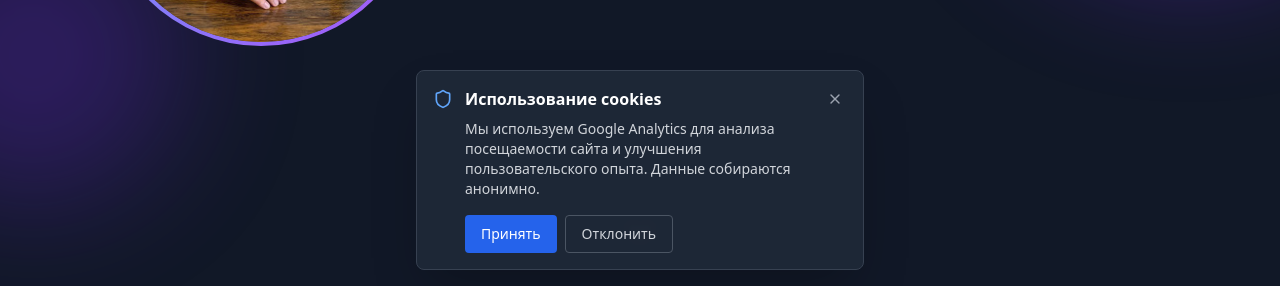
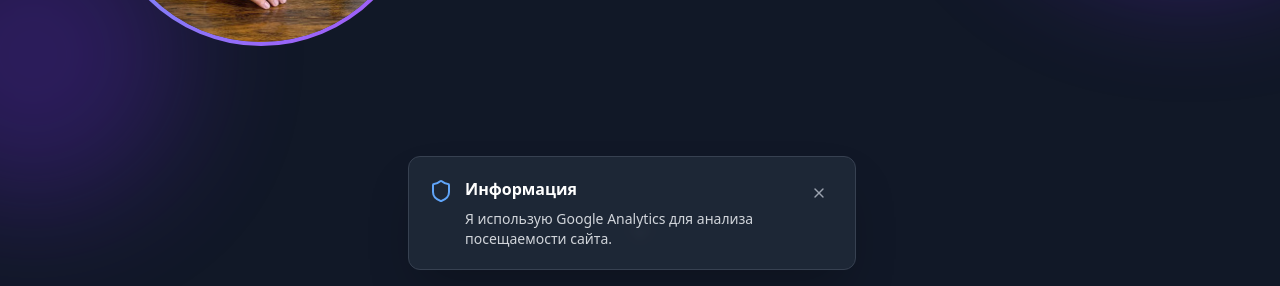
Before and after one commit to DanisKhasanov/Portfolio, a React (Vite) app: page / in a window 1280 px wide. Shown: the part 514-800 px from the top of the page. Built offline with nearby package versions, Linux system fonts and the light colour scheme; no server answers.

Commit message:
подправил на простое уведомление и нормальное отображение на моб устройствах

```diff
--- a/src/components/Analytics.tsx
+++ b/src/components/Analytics.tsx
@@ -1,21 +1,22 @@
 import { useEffect } from 'react';
-import { useAnalytics } from '../hooks/useAnalytics';
 
-const GA_MEASUREMENT_ID = import.meta.env.VITE_GA_MEASUREMENT_ID;
+declare global {
+  interface Window {
+    gtag: (...args: any[]) => void;
+  }
+}
 
 export const Analytics = () => {
-  const { trackEvent, trackPageView } = useAnalytics(GA_MEASUREMENT_ID);
-
   useEffect(() => {
-    // Отслеживаем начальную загрузку страницы
-    trackPageView('Portfolio Home', window.location.href);
+    // Проверяем, что gtag доступен (загружен из HTML)
+    if (typeof window.gtag === 'undefined') return;
 
     // Отслеживаем информацию о пользователе
     const userAgent = navigator.userAgent;
     const language = navigator.language;
     const screenResolution = `${screen.width}x${screen.height}`;
 
-    trackEvent('page_load', {
+    window.gtag('event', 'page_load', {
       user_agent: userAgent,
       language: language,
       screen_resolution: screenResolution,
@@ -27,7 +28,7 @@ export const Analytics = () => {
 
     const handleBeforeUnload = () => {
       const timeSpent = Math.round((Date.now() - startTime) / 1000);
-      trackEvent('time_on_site', {
+      window.gtag('event', 'time_on_site', {
         duration_seconds: timeSpent,
       });
     };
@@ -41,7 +42,7 @@ export const Analytics = () => {
         const href = link.getAttribute('href');
         const text = link.textContent?.trim();
 
-        trackEvent('link_click', {
+        window.gtag('event', 'link_click', {
           link_url: href,
           link_text: text,
           section: getSection(target),
@@ -54,7 +55,7 @@ export const Analytics = () => {
       entries.forEach((entry) => {
         if (entry.isIntersecting) {
           const sectionId = entry.target.id || entry.target.className;
-          trackEvent('section_view', {
+          window.gtag('event', 'section_view', {
             section_name: sectionId,
             visibility_percentage: Math.round(entry.intersectionRatio * 100),
           });
@@ -79,7 +80,7 @@ export const Analytics = () => {
       document.removeEventListener('click', handleLinkClick);
       observer.disconnect();
     };
-  }, [trackEvent, trackPageView]);
+  }, []);
 
   return null; // Компонент не рендерит UI
 };
--- a/src/components/ui/CookieNotice.tsx
+++ b/src/components/ui/CookieNotice.tsx
@@ -9,88 +9,63 @@ export const CookieNotice = () => {
   const { t } = useLanguage();
 
   useEffect(() => {
-    // Проверяем, согласился ли пользователь ранее
-    const hasConsented = localStorage.getItem('cookie-consent');
-    if (!hasConsented) {
+    // Проверяем, показывали ли уведомление ранее
+    const hasShown = localStorage.getItem('cookie-notice-shown');
+    if (!hasShown) {
       // Показываем уведомление через 2 секунды после загрузки
-      const timer = setTimeout(() => setIsVisible(true), 2000);
-      return () => clearTimeout(timer);
+      const showTimer = setTimeout(() => setIsVisible(true), 2000);
+
+      // Автоматически скрываем через 8 секунд
+      const hideTimer = setTimeout(() => {
+        setIsVisible(false);
+        localStorage.setItem('cookie-notice-shown', 'true');
+      }, 10000);
+
+      return () => {
+        clearTimeout(showTimer);
+        clearTimeout(hideTimer);
+      };
     }
   }, []);
 
-  const handleAccept = () => {
-    localStorage.setItem('cookie-consent', 'accepted');
+  const handleClose = () => {
     setIsVisible(false);
-  };
-
-  const handleDecline = () => {
-    localStorage.setItem('cookie-consent', 'declined');
-    setIsVisible(false);
-    // Здесь можно добавить логику отключения аналитики
+    localStorage.setItem('cookie-notice-shown', 'true');
   };
 
   if (!isVisible) return null;
 
   return (
-    <div className="fixed bottom-4 left-4 right-4 z-50 animate-slide-up">
+    <div className="fixed bottom-14 sm:bottom-4 left-0 right-4 z-50 animate-slide-up">
       <div className={`
-        max-w-md mx-auto p-4 rounded-lg shadow-2xl border backdrop-blur-sm
+        max-w-xs sm:max-w-md mx-auto p-4 sm:p-5 rounded-xl shadow-2xl border backdrop-blur-sm
         ${theme === 'dark'
           ? 'bg-gray-800/95 border-gray-700 text-white'
           : 'bg-white/95 border-gray-200 text-gray-900'
         }
       `}>
         <div className="flex items-start gap-3">
-          <Shield className={`w-5 h-5 mt-0.5 flex-shrink-0 ${
+          <Shield className={`w-5 h-5 sm:w-6 sm:h-6 mt-0.5 flex-shrink-0 ${
             theme === 'dark' ? 'text-blue-400' : 'text-blue-600'
           }`} />
 
-          <div className="flex-1">
-            <h3 className="font-semibold mb-2">
-              {t?.cookieNotice?.title || 'Использование cookies'}
+          <div className="flex-1 min-w-0">
+            <h3 className="font-semibold mb-2 text-sm sm:text-base">
+              {t?.cookieNotice?.title || 'Информация'}
             </h3>
 
-            <p className={`text-sm mb-4 ${
+            <p className={`text-xs sm:text-sm leading-relaxed ${
               theme === 'dark' ? 'text-gray-300' : 'text-gray-600'
             }`}>
-              {t?.cookieNotice?.message ||
-                'Мы используем Google Analytics для анализа посещаемости сайта и улучшения пользовательского опыта. Данные собираются анонимно.'
+              {t?.cookieNotice?.message
               }
             </p>
-
-            <div className="flex gap-2 flex-wrap">
-              <button
-                onClick={handleAccept}
-                className={`
-                  px-4 py-2 text-sm font-medium rounded transition-colors
-                  ${theme === 'dark'
-                    ? 'bg-blue-600 hover:bg-blue-700 text-white'
-                    : 'bg-blue-600 hover:bg-blue-700 text-white'
-                  }
-                `}
-              >
-                {t?.cookieNotice?.accept || 'Принять'}
-              </button>
-
-              <button
-                onClick={handleDecline}
-                className={`
-                  px-4 py-2 text-sm font-medium rounded border transition-colors
-                  ${theme === 'dark'
-                    ? 'border-gray-600 hover:bg-gray-700 text-gray-300'
-                    : 'border-gray-300 hover:bg-gray-50 text-gray-700'
-                  }
-                `}
-              >
-                {t?.cookieNotice?.decline || 'Отклонить'}
-              </button>
-            </div>
           </div>
 
           <button
-            onClick={handleDecline}
+            onClick={handleClose}
             className={`
-              p-1 rounded transition-colors flex-shrink-0
+              p-1.5 sm:p-2 rounded-lg transition-colors flex-shrink-0 touch-manipulation
               ${theme === 'dark'
                 ? 'hover:bg-gray-700 text-gray-400'
                 : 'hover:bg-gray-100 text-gray-500'
--- a/src/data/translations.ts
+++ b/src/data/translations.ts
@@ -98,10 +98,8 @@ export const translations: Record<string, Translation> = {
       location: "Местоположение",
     },
     cookieNotice: {
-      title: "Использование cookies",
-      message: "Мы используем Google Analytics для анализа посещаемости сайта и улучшения пользовательского опыта. Данные собираются анонимно.",
-      accept: "Принять",
-      decline: "Отклонить",
+      title: "Информация",
+      message: "Я использую Google Analytics для анализа посещаемости сайта.",
     },
   },
   en: {
@@ -200,10 +198,8 @@ export const translations: Record<string, Translation> = {
       location: "Location",
     },
     cookieNotice: {
-      title: "Cookie Usage",
-      message: "We use Google Analytics to analyze site traffic and improve user experience. Data is collected anonymously.",
-      accept: "Accept",
-      decline: "Decline",
+      title: "Information",
+      message: "I use Google Analytics to analyze site traffic.",
     },
   },
 };
--- a/src/hooks/useAnalytics.ts
+++ /dev/null
@@ -1,57 +0,0 @@
-import { useEffect } from 'react';
-
-declare global {
-  interface Window {
-    gtag: (...args: any[]) => void;
-    dataLayer: any[];
-  }
-}
-
-export const useAnalytics = (measurementId?: string) => {
-  useEffect(() => {
-    if (!measurementId) return;
-
-    // Добавляем скрипт Google Analytics
-    const script1 = document.createElement('script');
-    script1.async = true;
-    script1.src = `https://www.googletagmanager.com/gtag/js?id=${measurementId}`;
-    document.head.appendChild(script1);
-
-    // Инициализируем gtag
-    window.dataLayer = window.dataLayer || [];
-    window.gtag = (...args: any[]) => {
-      window.dataLayer.push(args);
-    };
-
-    window.gtag('js', new Date());
-    window.gtag('config', measurementId, {
-      page_title: document.title,
-      page_location: window.location.href,
-    });
-
-    return () => {
-      // Очистка при размонтировании
-      const scripts = document.querySelectorAll(`script[src*="googletagmanager"]`);
-      scripts.forEach(script => script.remove());
-    };
-  }, [measurementId]);
-
-  // Функция для трекинга событий
-  const trackEvent = (eventName: string, parameters?: Record<string, any>) => {
-    if (window.gtag && measurementId) {
-      window.gtag('event', eventName, parameters);
-    }
-  };
-
-  // Функция для трекинга просмотров страниц
-  const trackPageView = (page_title: string, page_location?: string) => {
-    if (window.gtag && measurementId) {
-      window.gtag('config', measurementId, {
-        page_title,
-        page_location: page_location || window.location.href,
-      });
-    }
-  };
-
-  return { trackEvent, trackPageView };
-};
--- a/src/types/index.ts
+++ b/src/types/index.ts
@@ -107,7 +107,5 @@ export interface Translation {
   cookieNotice: {
     title: string;
     message: string;
-    accept: string;
-    decline: string;
   };
 }
```
